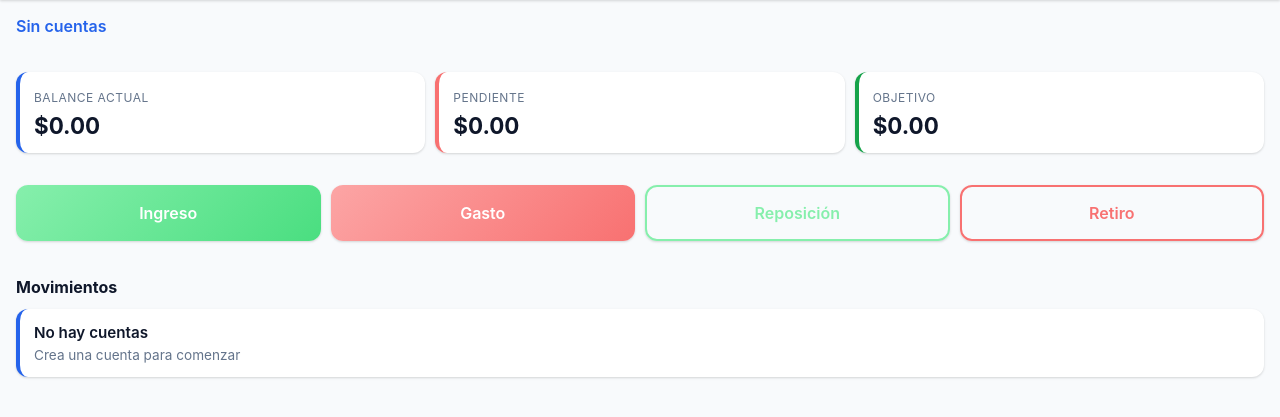
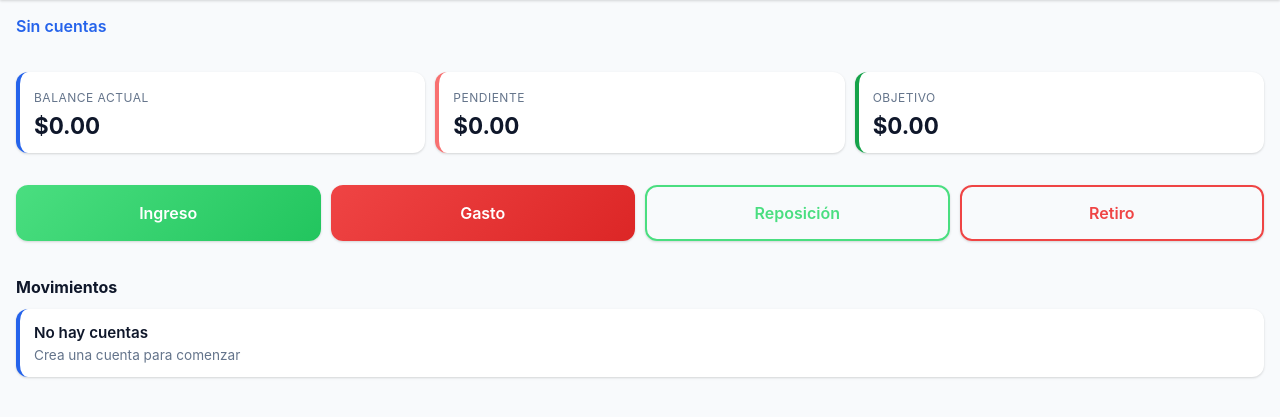
Before and after one commit to JvWyatt/AppFi, a plain HTML site: page index.html in a window 1280 px wide. Shown: the part 69-486 px from the top of the page. Drawn offline with Linux system fonts and the light colour scheme.

Commit message:
style: Uniform color intensity across all action buttons
- Ingreso & Reposición: Same green intensity (#4ade80)
- Gasto & Retiro: Same red intensity (#ef4444)
- Maintains filled style for Ingreso/Gasto, outline for Retiro/Reposición

```diff
--- a/style.css
+++ b/style.css
@@ -162,25 +162,25 @@ header h1 {
 }
 
 .ingreso {
-    background: linear-gradient(135deg, #86efac 0%, #4ade80 100%);
+    background: linear-gradient(135deg, #4ade80 0%, #22c55e 100%);
     color: white;
 }
 
 .gasto {
-    background: linear-gradient(135deg, #fca5a5 0%, #f87171 100%);
+    background: linear-gradient(135deg, #ef4444 0%, #dc2626 100%);
     color: white;
 }
 
 .retiro {
     background: transparent;
-    border: 2px solid #f87171;
-    color: #f87171;
+    border: 2px solid #ef4444;
+    color: #ef4444;
 }
 
 .reposicion {
     background: transparent;
-    border: 2px solid #86efac;
-    color: #86efac;
+    border: 2px solid #4ade80;
+    color: #4ade80;
 }
 
 /* MOVIMIENTOS */
```
